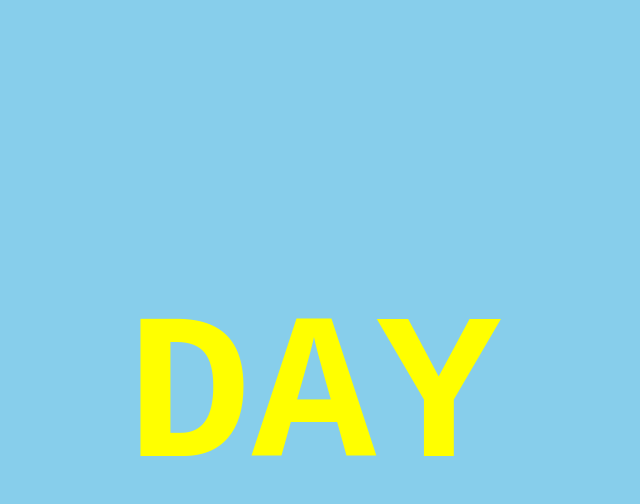
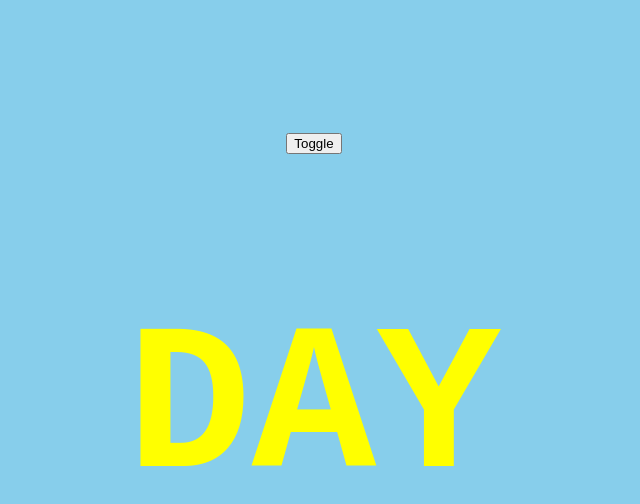
Before and after one commit to telmott/react-demo, a React (Create React App) app: page / in a window 1280 px wide. Shown: the top 504 px of the page, without its empty margins (326-966 px from the left). Built offline with nearby package versions, Linux system fonts and the light colour scheme.

Commit message:
child change state

```diff
--- a/src/App.js
+++ b/src/App.js
@@ -13,7 +13,8 @@ class App extends React.Component {
 
     this.getText = this.getText.bind(this);
     this.getClassName = this.getClassName.bind(this);
-    // this.toggleDay = this.toggleDay.bind(this);
+    this.toggleDay = this.toggleDay.bind(this);
+    // this.changeText = this.changeText.bind(this);
   }
 
   getText() {
@@ -32,9 +33,21 @@ class App extends React.Component {
     return 'night';
   }
 
-  // toggleDay() {
+  toggleDay() {
+    this.setState(
+      { day: !this.state.day }
+    );
+  }
+
+  // changeText(e) {
+  //   var key = 'nigthText';
+
+  //   if (this.state.day) {
+  //     key = 'dayText';
+  //   }
+
   //   this.setState(
-  //     { day: !this.state.day }
+  //     {[key]: e.target.value}
   //   );
   // }
 
@@ -42,6 +55,7 @@ class App extends React.Component {
     return (
       <div className="App">
         <header className={'App-header ' + this.getClassName()}>
+          <button onClick={this.toggleDay}>Toggle</button>
           <Text text={this.getText()} day={this.state.day}/>
         </header>
       </div>
@@ -51,4 +65,4 @@ class App extends React.Component {
 
 export default App;
 
-// <button onClick={this.toggleDay}>Toggle</button>
+// <Text text={this.getText()} day={this.state.day} changeText={this.changeText}/>
--- a/src/components/Text.js
+++ b/src/components/Text.js
@@ -15,3 +15,5 @@ function Text(props) {
 }
 
 export default Text;
+
+// <input type="text" className={textClass} value={props.text} onChange={props.changeText}/>
```
